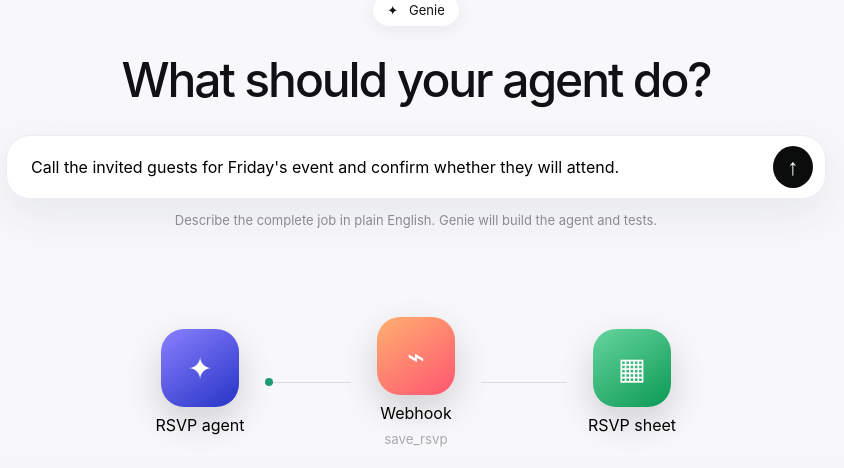
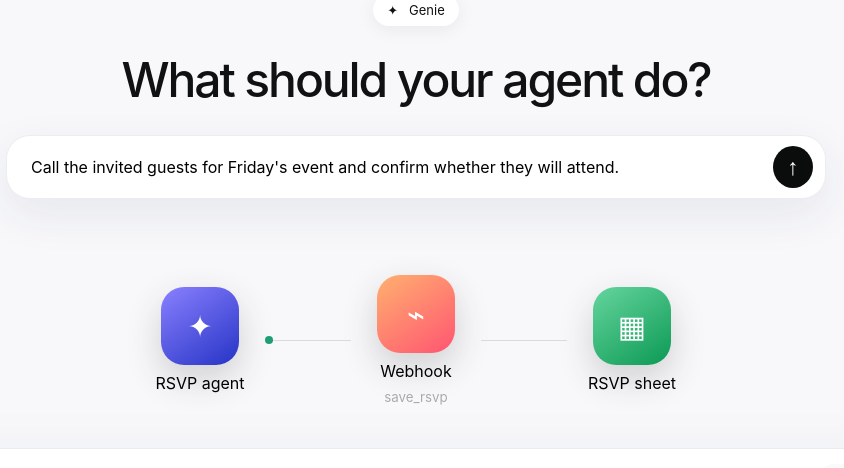
Before and after one commit to rajasekar2001/RSVP-AI-agent, a FastAPI app: page / in a window 1280 px wide. Shown: the part 158-626 px from the top of the page, without its empty margins (224-1068 px from the left). Run offline with FastAPI, Linux system fonts and the light colour scheme.

Commit message:
Updated parser files

```diff
--- a/templates/index.html
+++ b/templates/index.html
@@ -17,8 +17,7 @@
   <div class="genie-pill">✦ &nbsp; Genie</div>
   <h1>What should your agent do?</h1>
   <div class="hero-input"><textarea id="prompt" rows="1">{{ state.agent.prompt }}</textarea><button id="buildBtn">↑</button></div>
-  <p class="hint">Describe the complete job in plain English. Genie will build the agent and tests.</p>
-</section>
+  </section>
 
 <section id="studio" class="studio visible">
   <div class="agent-map">
```
